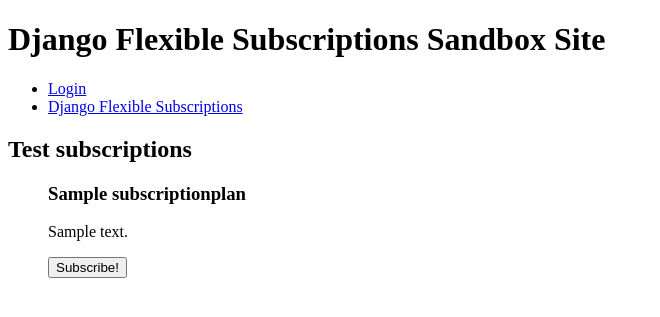
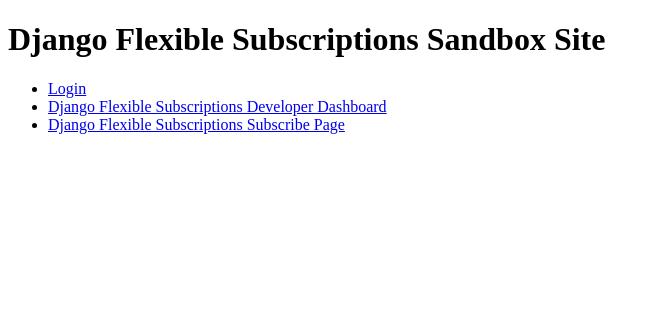
Before and after one commit to studybuffalo/django-flexible-subscriptions, a Django app: page / in a window 1280 px wide. Shown: the top 317 px of the page, without its empty margins (0-660 px from the left). Run offline with Django 3.2, Linux system fonts and the light colour scheme; tables that the repository leaves empty hold one stand-in row (values such as "Sample post"); parts of the project's set-up code (start-up, migrations or seed data) failed here and were passed over.

Commit message:
Updating sandbox with new urls

```diff
--- a/sandbox/templates/sandbox/index.html
+++ b/sandbox/templates/sandbox/index.html
@@ -25,23 +25,17 @@
       {% else %}
         <li><a href="{% url 'login' %}">Login</a></li>
       {% endif %}
-      <li><a href="{% url 'dfs_dashboard' %}">Django Flexible Subscriptions</a></li>
+      <li>
+        <a href="{% url 'dfs_dashboard' %}">
+          Django Flexible Subscriptions Developer Dashboard
+        </a>
+      </li>
+      <li>
+          <a href="{% url 'dfs_subscribe_list' %}">
+            Django Flexible Subscriptions Subscribe Page
+          </a>
+        </li>
     </ul>
 
-    {% if plans %}
-      <h2>Test subscriptions</h2>
-
-      <ul>
-        {% for plan in plans %}
-          <form method="post" action="{% url 'dfs_subscribe_user_list' %}">
-            {% csrf_token %}
-            <h3>{{ plan.plan_name }}</h3>
-            <p>{{ plan.plan_description }}</p>
-            <input type="hidden" name="plan_id" value="{{ plan.id }}">
-            <button type="submit">Subscribe!</button>
-          </form>
-        {% endfor %}
-      </ul>
-    {% endif %}
   </body>
 </html>
```
